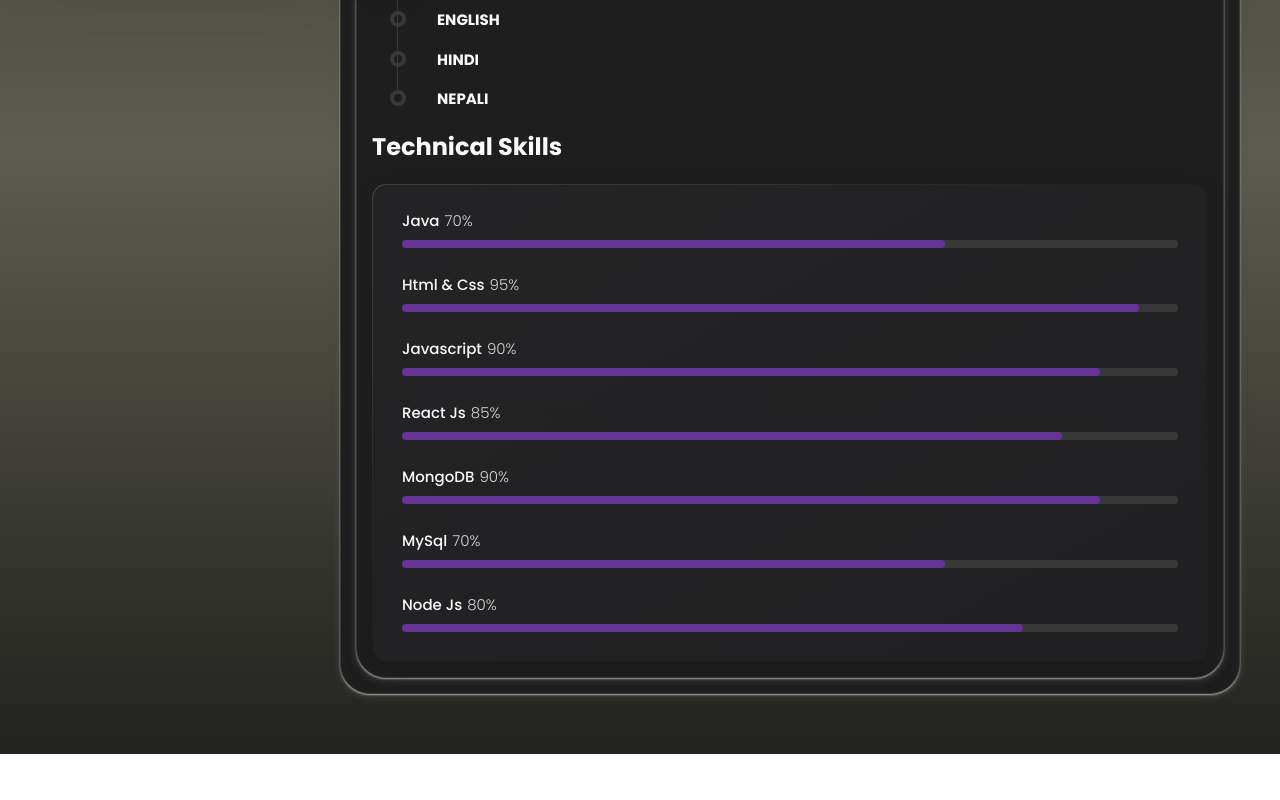
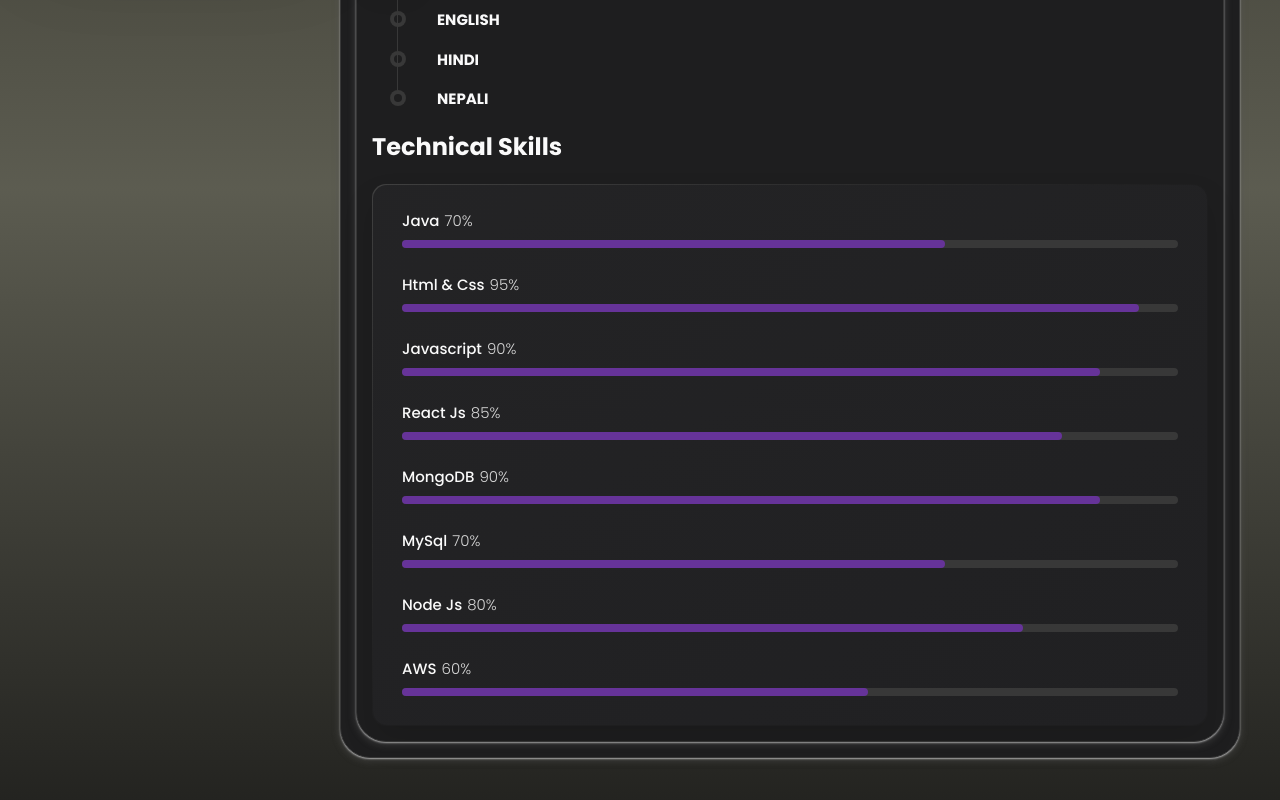
Before and after one commit to RajeevBaniya/portfolio, a React (Vite) app: page /resume in a window 1280 px wide. Shown: the part 795-1595 px from the top of the page. Before the commit the page ends 1549 px from the top, so only its background shows below. Built offline with nearby package versions, Linux system fonts and the light colour scheme.

Commit message:
Update Resume.jsx

```diff
--- a/src/pages/Resume/Resume.jsx
+++ b/src/pages/Resume/Resume.jsx
@@ -78,6 +78,7 @@ const Resume = () => {
           <SkillItem title="MongoDB" value={90} />
           <SkillItem title="MySql" value={70} />
           <SkillItem title="Node Js" value={80} />
+          <SkillItem title="AWS" value={60} />
         </ul>
       </div>
     </section>
```
